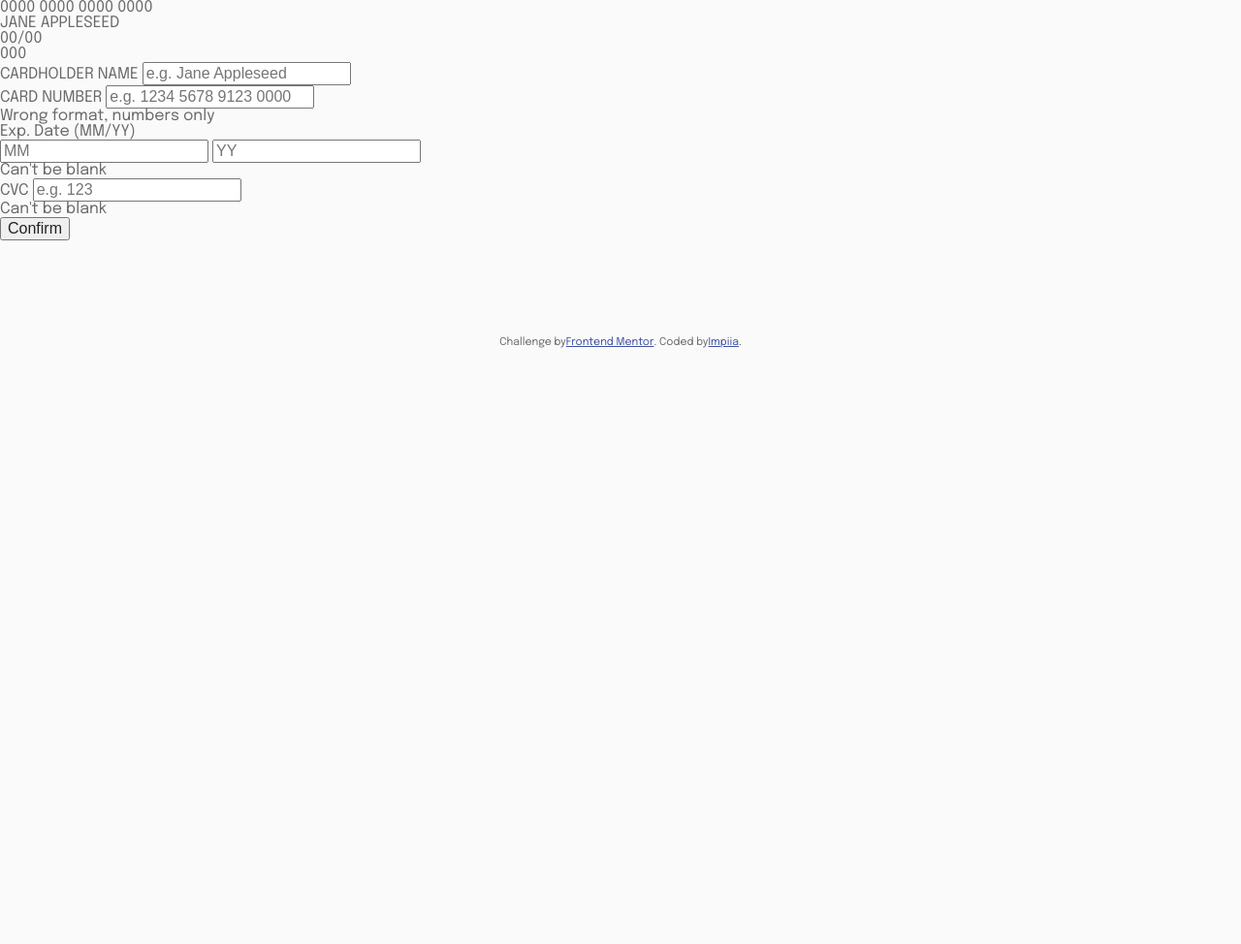
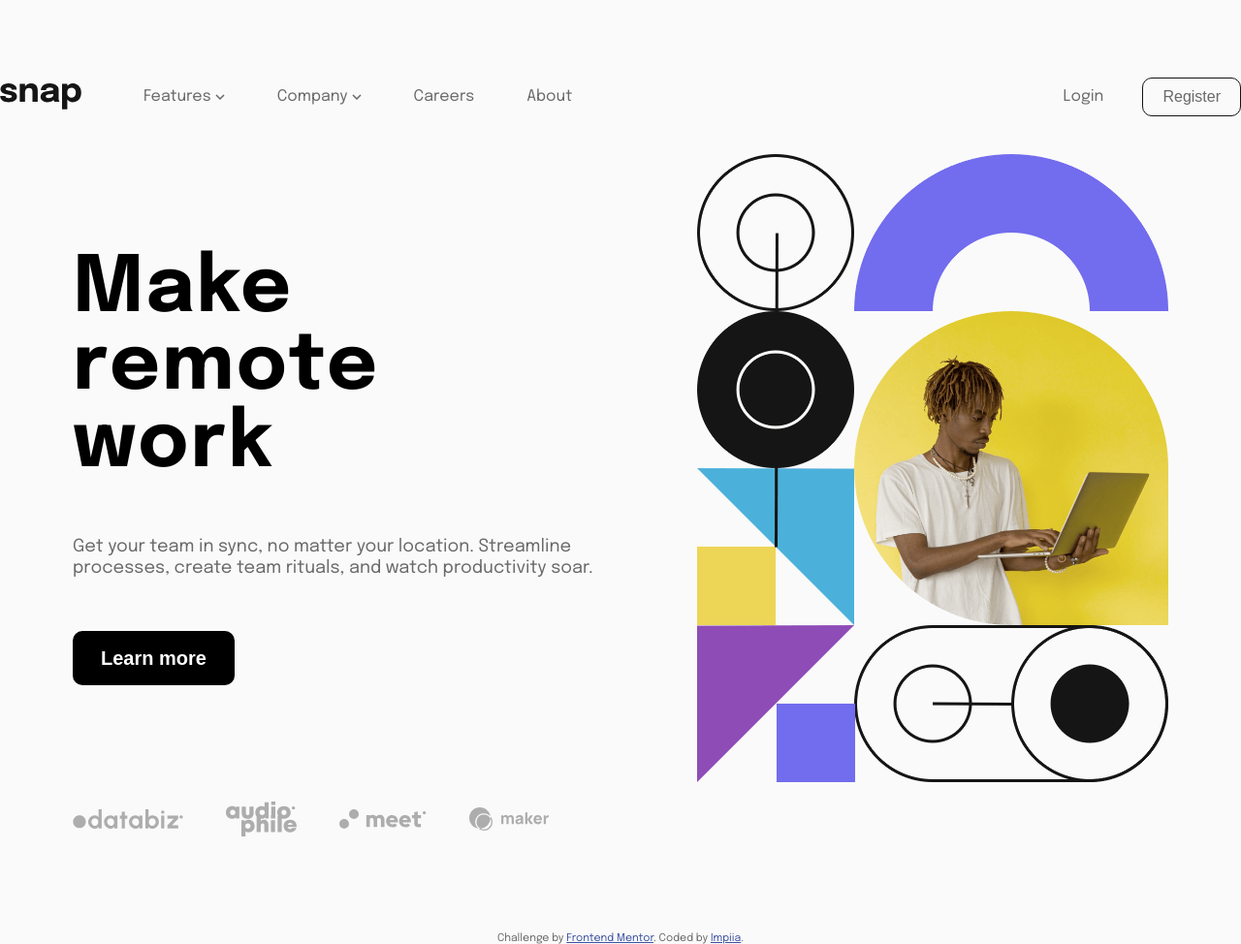
Before and after one commit to impiia/introSectionWithDropdownNavigationMain, a plain HTML site: page index.html in a window 1280 px wide. Shown: the whole page at 97% size. Before the commit the page ends 800 px from the top, so only its background shows below. Drawn offline with Linux system fonts and the light colour scheme.

Commit message:
fix some issue in html

```diff
--- a/index.html
+++ b/index.html
@@ -7,11 +7,8 @@
   <!-- displays site properly based on user's device -->
 
   <link rel="icon" type="image/png" sizes="32x32" href="./images/favicon-32x32.png">
-  <link rel="preconnect" href="https://fonts.googleapis.com">
-  <link rel="preconnect" href="https://fonts.gstatic.com" crossorigin>
-  <link href="https://fonts.googleapis.com/css2?family=Space+Grotesk:wght@500&display=swap" rel="stylesheet">
   <link rel="stylesheet" href="./css/style.css">
-  <title>Frontend Mentor | Interactive card details form</title>
+  <title>Frontend Mentor | Intro section with dropdown navigation</title>
 
   <!-- Feel free to remove these styles or customise in your own stylesheet 👍 -->
   <style>
@@ -27,72 +24,101 @@
 </head>
 
 <body>
-  <main class="main">
-    <section class="card-section">
+  <header class="top_header">
+    <div class="wrapper">
 
-      <div class="wrapper">
-        <form class="card__data">
-          <div class="card__front-side">
-            <div class="card__fs_data">
-              <div class="card__fs_line_first">
-                <h1 id="cardNumberOutput">0000 0000 0000 0000</h1>
+      <a href="" class="logo">
+        <img src="./images/logo.svg" alt="logo" />
+      </a>
+
+
+      <div class="nav_header">
+        <div class="nav_left">
+          <ul class="app-bar__menu">
+            <li class="menu-item">
+              <a href="#">
+                Features
+                <img src="./images/icon-arrow-down.svg" alt="Arrow Icon" class="arrow-icon">
+              </a>
+              <ul class="app-bar__submenu">
+                <li><a href="#"><img src="./images/icon-todo.svg" alt="Todo List"> Todo List</a></li>
+                <li><a href="#"><img src="./images/icon-calendar.svg" alt="Calendar"> Calendar</a></li>
+                <li><a href="#"><img src="./images/icon-reminders.svg" alt="Reminders"> Reminders</a></li>
+                <li><a href="#"><img src="./images/icon-planning.svg" alt="Planning"> Planning</a></li>
+              </ul>
+            </li>
+            <li class="menu-item">
+              <a href="#">
+                Company
+                <img src="./images/icon-arrow-down.svg" alt="Arrow Icon" class="arrow-icon">
+              </a>
+              <ul class="app-bar__submenu">
+                <li><a href="#">History</a></li>
+                <li><a href="#">Our Team</a></li>
+                <li><a href="#">Blog</a></li>
+              </ul>
+            </li>
+            <li class="menu-item">
+              <a href="#">Careers</a>
+            </li>
+            <li class="menu-item">
+              <a href="#">About</a>
+            </li>
+          </ul>
+
+
         </div>
-              <div class="card__fs_line_second">
-                <h2 id="cardOwnerName">JANE APPLESEED</h2>
-                <p>
-                  <span id="cardMM">00</span>/<span id="cardYY">00</span>
-                </p>
+        <div class="nav_right">
+          <a href="#" class="menu-item">Login</a>
+          <button class="btn_register menu-item">Register</button>
         </div>
+
+        <div class="hamburger-close-menu">
+          <img src="./images/icon-close-menu.svg" alt="Menu Icon">
         </div>
       </div>
 
-          <div class="card__back-side">
-
-            <p id="cardCvc">000</p>
+      <div class="hamburger-menu">
+        <img src="./images/icon-menu.svg" alt="Menu Icon">
+      </div>
 
     </div>
+  </header>
 
-          <div class="card__info">
-            <div class="card__cn">
-              <label for="card-holder-name">CARDHOLDER NAME</label>
-              <input type="text" id="card-holder-name" class="card__cn_field" placeholder="e.g. Jane Appleseed">
+  <main>
+    <section class="intro wrapper">
+      <div class="intro_info">
+        <h1 class="intro_title">Make remote work</h1>
+        <p>Get your team in sync, no matter your location. Streamline processes,
+          create team rituals, and watch productivity soar.</p>
+        <button class="btn_learn-more">Learn more</button>
+        <div class="icons">
+          <img class="client_icon" src="./images/client-databiz.svg" alt="Icon 1">
+          <img class="client_icon" src="./images/client-audiophile.svg" alt="Icon 2">
+          <img class="client_icon" src="./images/client-meet.svg" alt="Icon 3">
+          <img class="client_icon" src="./images/client-maker.svg" alt="Icon 4">
+        </div>
       </div>
 
-            <div class="card__number">
-              <label for="card-number">CARD NUMBER</label>
-              <input type="text" id="card-number" class="card__number_field" placeholder="e.g. 1234 5678 9123 0000">
-              <p class="card__error_text" id="numberErrorText">Wrong format, numbers only</p>
-            </div>
-
-            <div class="card__period_cvc">
-              <div class="card__exp_period">
-                <label for="card-month">Exp. Date (MM/YY)</label>
-                <div class="card__exp_period_my">
-                  <input type="text" id="card-month" class="card__month_field" placeholder="MM">
-                  <input type="text" class="card__year_field" placeholder="YY">
-                </div>
-                <p class="card__error_text" id="periodErrorText">Can't be blank</p>
-              </div>
-              <div class="card_cvc">
-                <label for="card-cvc">CVC</label>
-                <input type="text" id="card-cvc" class="card__cvc_field" placeholder="e.g. 123">
-                <p class="card__error_text" id="cvcErrorText">Can't be blank</p>
-              </div>
-            </div>
-            <button type="button" class="card__confirm" onclick="validateForm()">Confirm</button>
-          </div>
-        </form>
+    <div class="intro_img">
+      <picture>
+        <source srcset="./images/image-hero-mobile.png" media="(max-width: 767px)">
+        <img src="./images/image-hero-desktop.png" alt="The Bright Future of Web 3.0?" class="intro_pic">
+      </picture>
     </div>
     </section>
+
   </main>
+
   <footer>
     <div class="attribution">
+      <div class="wrapper">
         Challenge by <a href="https://www.frontendmentor.io?ref=challenge" target="_blank">Frontend Mentor</a>.
         Coded by <a href="https://github.com/impiia">Impiia</a>.
       </div>
+    </div>
   </footer>
   <script src="index.js"></script>
-
 </body>
 
 </html>
```
Lines whose indentation alone changed are shown as unchanged.
